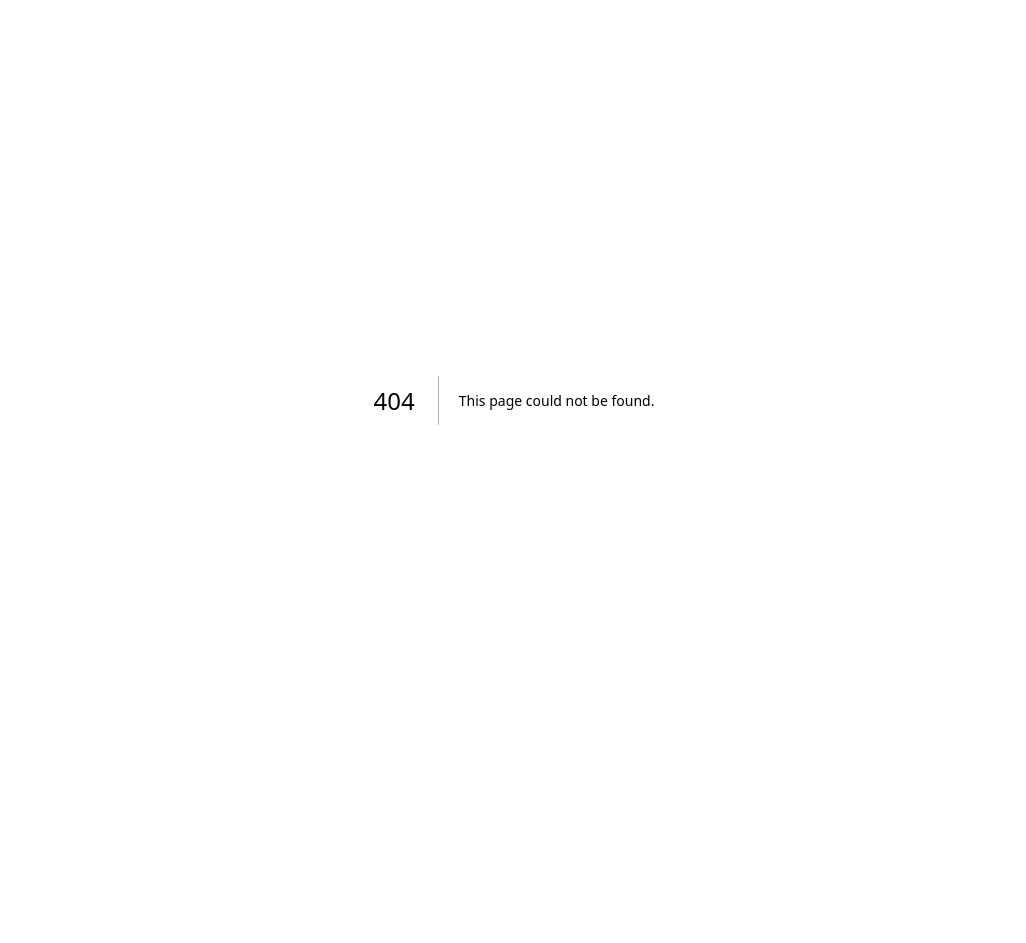
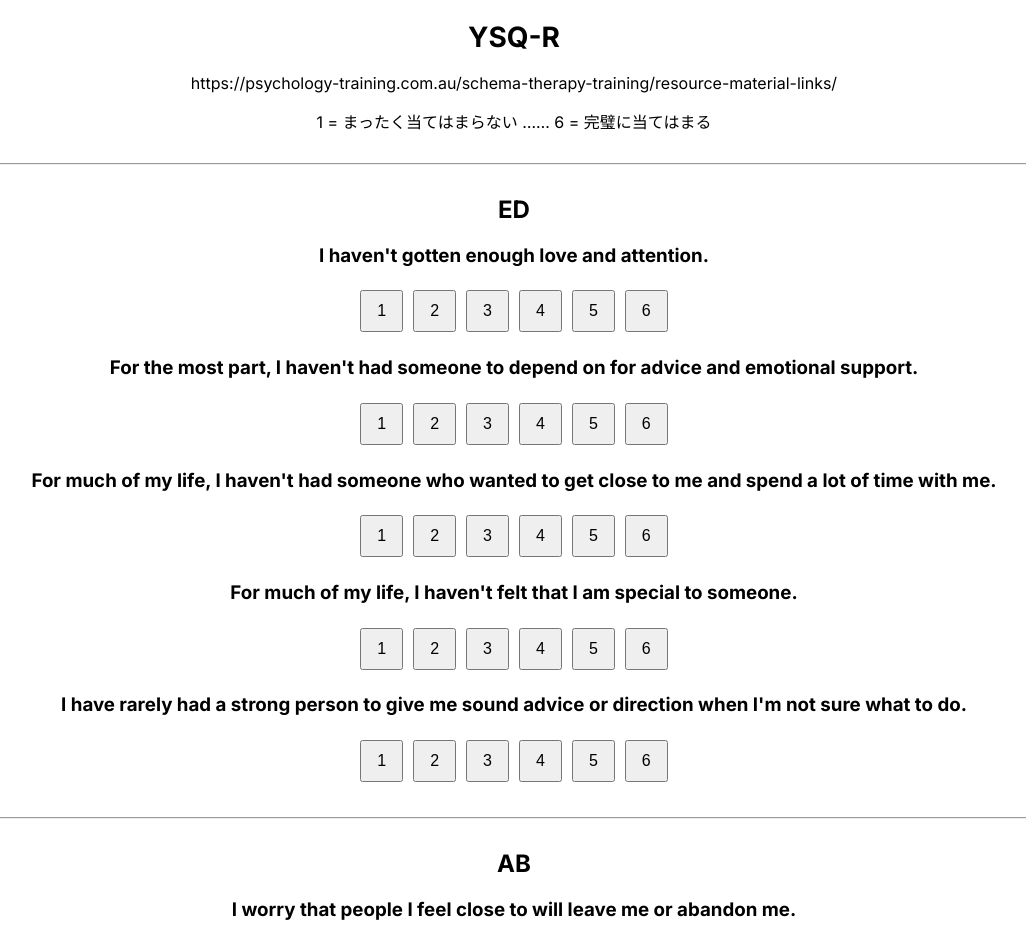
Before and after one commit to quantized-cube/my-psychology-test-app, a Next.js app: page /ysqr in a window 1280 px wide. Before the commit this address had no page. Shown: the top 943 px of the page, without its empty margins (126-1152 px from the left). Before the commit the page ends 800 px from the top, so only its background shows below. Built offline with nearby package versions, Linux system fonts and the light colour scheme.

Commit message:
YSQ-Rを追加（途中）

```diff
--- a/app/globals.css
+++ b/app/globals.css
@@ -30,7 +30,8 @@ ul {
 
 li {
   font-size: 20px;
-  padding: 5px;
+  padding: 15px;
+  margin: 15px;
   list-style-type: decimal;
   border-bottom: 1px #2a77e0 dotted;
 }
--- a/app/page.tsx
+++ b/app/page.tsx
@@ -16,6 +16,11 @@ export default function Home() {
         <h1>心理テストまとめ</h1>
         <ul>
           <li>
+            <Link href="/ysqr">
+              YSQ-R
+            </Link>
+          </li>
+          <li>
             <Link href="/test01">
               心理テスト01
             </Link>
--- /dev/null
+++ b/app/ysqr/page.tsx
@@ -0,0 +1,212 @@
+'use client'
+
+import { useState } from 'react';
+import Head from 'next/head';
+import Link from 'next/link'
+import { Bar } from 'react-chartjs-2'; // react-chartjs-2をインポート
+import {
+  Chart as ChartJS,
+  CategoryScale,
+  LinearScale,
+  BarElement,
+  Title,
+  Tooltip,
+  Legend,
+} from 'chart.js';
+
+ChartJS.register(
+  CategoryScale,
+  LinearScale,
+  BarElement,
+  Title,
+  Tooltip,
+  Legend
+);
+
+const labels = ['ED', 'AB', 'MA'];
+
+// 1-5: ED
+const questions_1_ED = [
+  'I haven\'t gotten enough love and attention.',
+  'For the most part, I haven\'t had someone to depend on for advice and emotional support.',
+  'For much of my life, I haven\'t had someone who wanted to get close to me and spend a lot of time with me.',
+  'For much of my life, I haven\'t felt that I am special to someone. ',
+  'I have rarely had a strong person to give me sound advice or direction when I\'m not sure what to do.',
+];
+
+// 6-13: AB
+const questions_2_AB = [
+  'I worry that people I feel close to will leave me or abandon me.',
+  'I don\'t feel that important relationships will last; I expect them to end.',
+  'hogehoge',
+  'hogehoge',
+  'hogehoge',
+  'hogehoge',
+  'hogehoge',
+  'hogehoge',
+];
+
+// 14-18: MA
+const questions_3_MA = [
+  'fugafuga',
+  'fugafuga',
+  'fugafuga',
+  'fugafuga',
+  'fugafuga',
+];
+
+const questions = questions_1_ED.concat(questions_2_AB, questions_3_MA);
+
+const lengths = [questions_1_ED.length, questions_2_AB.length, questions_3_MA.length]
+const cum_lengths = [0, ...lengths.map((sum => value => sum += value)(0))]
+
+export default function Home() {
+  const [scores, setScores] = useState<number[]>(Array(questions.length).fill(0));
+  const [showResults, setShowResults] = useState(false); // 結果を表示するための状態
+  const shouldShowResultsButton = scores.every((score) => score !== 0); // scoresに0が含まれていないかチェック
+
+  const handleAnswer = (index: number, score: number) => {
+    const newScores = [...scores];
+    newScores[index] = score;
+    setScores(newScores);
+  };
+
+  const averageScores = [];
+  for (let i = 0; i < cum_lengths.length - 1; i++) {
+    const start = cum_lengths[i];
+    const end = cum_lengths[i + 1];
+    const length = lengths[i];
+    const averageScore = scores.slice(start, end).reduce((acc, score) => acc + score, 0) / length;
+    averageScores.push(averageScore);
+  }
+
+  const resultMessages: string[] = [];
+  for (let i = 0; i < cum_lengths.length - 1; i++) {
+    const resultMessage = `${labels[i]}のスコア ${averageScores[i].toFixed(2)}`;
+    resultMessages.push(resultMessage);
+  }
+
+  const handleShowResults = () => {
+    // 結果を表示するボタンをクリックしたら結果を表示
+    setShowResults(true);
+  };
+
+  // 棒グラフのデータ
+  const options = {
+    indexAxis: 'y' as const,
+    elements: {
+      bar: {
+        borderWidth: 5,
+      },
+    },
+    maintainAspectRatio: false,
+    responsive: true,
+    scales: {
+      x: {
+        min: 0,
+        max: 7,
+        ticks: {
+          stepSize: 1,
+        },
+      }
+    },
+    plugins: {
+      legend: {
+        // position: 'right' as const,
+        display: false,
+      },
+      title: {
+        display: true,
+        text: '結果のグラフ',
+      },
+    },
+  };
+  const barChartData = {
+    labels: labels, // カテゴリーデータを設定
+    datasets: [
+      {
+        label: 'スコア',
+        data: averageScores,
+        borderColor: 'rgb(255, 99, 132)',
+        backgroundColor: 'rgba(255, 99, 132, 0.5)',
+        borderWidth: 3,
+        hoverBackgroundColor: 'rgba(75, 192, 192, 0.8)',
+        hoverBorderColor: 'rgba(75, 192, 192, 1)',
+      },
+    ],
+  };
+
+  return (
+    <div>
+      <Head>
+        <title>心理テスト01</title>
+        <meta name="description" content="心理テストのサンプル" />
+      </Head>
+
+      <main>
+        <h1>YSQ-R</h1>
+        <p>
+          https://psychology-training.com.au/schema-therapy-training/resource-material-links/
+        </p>
+        <p>
+          1 = まったく当てはまらない
+          ……
+          6 = 完璧に当てはまる
+        </p>
+
+        {questions.map((question, index) => (
+          <div key={index}>
+            {index === 0 && <hr style={{ margin: '30px' }} />}
+            {index === lengths[0] && <hr style={{ margin: '30px' }} />}
+            {index === lengths[0] + lengths[1] && <hr style={{ margin: '30px' }} />}
+            {index === 0 && <h2>ED</h2>}
+            {index === lengths[0] && <h2>AB</h2>}
+            {index === lengths[0] + lengths[1] && <h2>MA</h2>}
+            <h3>{question}</h3>
+            {[1, 2, 3, 4, 5, 6].map((score) => (
+              <button
+                key={score}
+                onClick={() => handleAnswer(index, score)}
+                className={scores[index] === score ? 'selected' : ''}
+                disabled={showResults} // 結果表示中はボタンを無効化
+              >
+                {score}
+              </button>
+            ))}
+          </div>
+        ))}
+        {shouldShowResultsButton && <hr style={{ margin: '30px' }} />}
+        {shouldShowResultsButton && !showResults && (
+          <div style={{ marginTop: '30px' }}>
+            <button onClick={handleShowResults}>結果を表示</button>
+          </div>
+        )}
+        {showResults && ( // 結果を表示する場合に表示
+          <div>
+            <h2>結果</h2>
+            <div className="mx-auto max-w-min">
+              <Bar // 棒グラフを表示
+                data={barChartData}
+                // width={600}
+                height={150}
+                options={options}
+              />
+            </div>
+            {labels.map((label, index) => (
+              <div key={label}>
+                <h3>結果{label}</h3>
+                <p>{resultMessages[index]}</p>
+              </div>
+            ))}
+          </div>
+        )}
+        <hr style={{ margin: '30px' }} />
+        <div style={{ fontSize: '16px', margin: '30px' }}>
+          <Link href="/">
+            トップページに戻る
+          </Link>
+        </div>
+      </main>
+    </div>
+  );
+}
```
